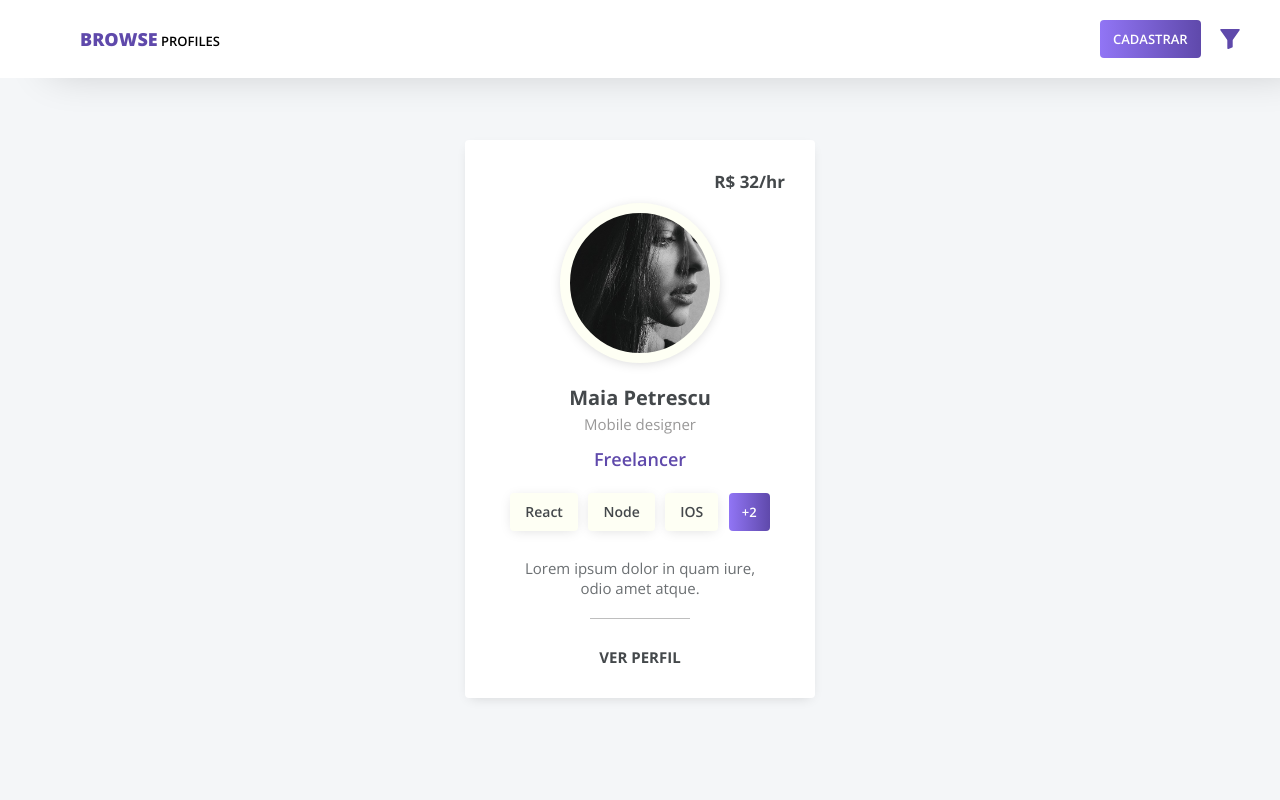
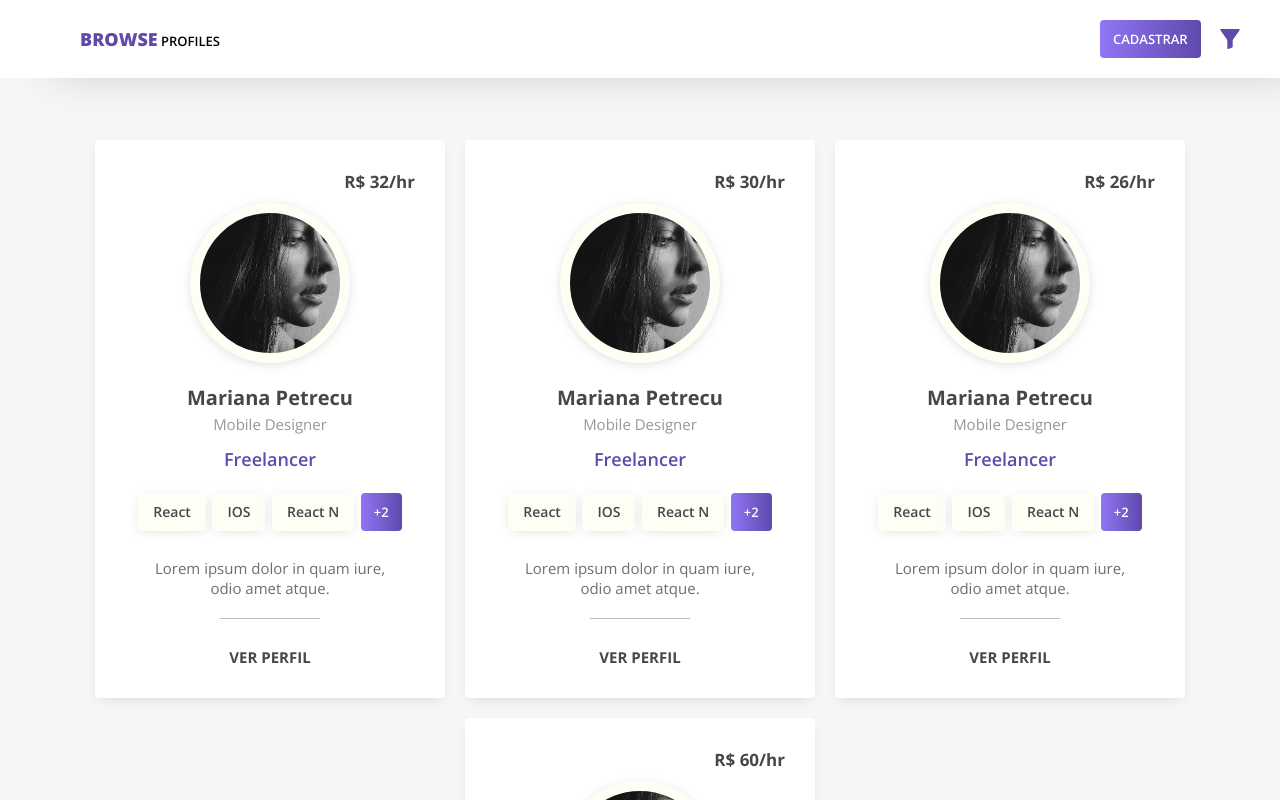
Before and after one commit to heliogsantos/browse-profiles, an Angular app: page / in a window 1280 px wide. Shown: the top 800 px of the page. Built offline with nearby package versions, Linux system fonts and the light colour scheme.

Commit message:
criei mock profiles e populei componente card

```diff
--- a/src/app/list-cards/cards/cards.component.html
+++ b/src/app/list-cards/cards/cards.component.html
@@ -1,3 +1,3 @@
 <section class="cards-wraper padding-default">
-    <app-card></app-card>
+    <app-card *ngFor="let profile of profiles" [profile]="profile"></app-card>
 </section>
--- a/src/app/list-cards/cards/cards.component.ts
+++ b/src/app/list-cards/cards/cards.component.ts
@@ -9,6 +9,47 @@ export class CardsComponent implements OnInit {
 
   constructor() { }
 
+
+  profiles = [
+    {
+      id: "1",
+      name: "Mariana Petrecu",
+      area: "Mobile Designer",
+      contract: "Freelancer",
+      skills: ["React", "IOS", "React Native"],
+      description: "Lorem ipsum dolor in quam iure, odio amet atque.",
+      imageURL: "../../../../assets/images/avatar.jpg",
+      hour: "R$ 32/hr"
+    },{
+      id: "2",
+      name: "Mariana Petrecu",
+      area: "Mobile Designer",
+      contract: "Freelancer",
+      skills: ["React", "IOS", "React Native"],
+      description: "Lorem ipsum dolor in quam iure, odio amet atque.",
+      imageURL: "../../../../assets/images/avatar.jpg",
+      hour: "R$ 30/hr"
+    },{
+      id: "3",
+      name: "Mariana Petrecu",
+      area: "Mobile Designer",
+      contract: "Freelancer",
+      skills: ["React", "IOS", "React Native"],
+      description: "Lorem ipsum dolor in quam iure, odio amet atque.",
+      imageURL: "../../../../assets/images/avatar.jpg",
+      hour: "R$ 26/hr"
+    },{
+      id: "4",
+      name: "Mariana Petrecu",
+      area: "Mobile Designer",
+      contract: "Freelancer",
+      skills: ["React", "IOS", "React Native"],
+      description: "Lorem ipsum dolor in quam iure, odio amet atque.",
+      imageURL: "../../../../assets/images/avatar.jpg",
+      hour: "R$ 60/hr"
+    }
+  ]
+
   ngOnInit() {
   }
 
--- a/src/app/shared/components/card/card.component.html
+++ b/src/app/shared/components/card/card.component.html
@@ -1,31 +1,27 @@
 <div class="card padding-default">
     <div class="header">
         <div class="title font-700 color-card">
-            <p>R$ 32/hr</p>
+            <p>{{profile.hour}}</p>
         </div>
         <div class="avatar-wraper">
-            <div class="avatar" [ngStyle]="{'background-image':'url(' + image + ')'}"></div>
+            <div class="avatar" [ngStyle]="{'background-image':'url(' + profile.imageURL + ')'}"></div>
         </div>
     </div>
     <div class="body">
         <div class="titles align-center color-card">
-            <p class="font-700">Maia Petrescu</p>
-            <p class="font-300">Mobile designer</p>
-            <p class="font-600">Freelancer</p>
+            <p class="font-700">{{profile.name}}</p>
+            <p class="font-300">{{profile.area}}</p>
+            <p class="font-600">{{profile.contract}}</p>
         </div>
-
         <div class="slills color-card">
-            <div class="skill font-600">React</div>
-            <div class="skill font-600">Node</div>
-            <div class="skill font-600">IOS</div>
+            <div class="skill font-600" *ngFor="let skill of profile.skills">{{skill.slice(0, 7)}}</div>
             <div class="btn font-600">+2</div>
         </div>
     </div>
     <div class="footer">
         <div class="align-center description">
-            <p>Lorem ipsum dolor in quam iure, odio amet atque.</p>
+            <p>{{profile.description}}</p>
         </div>
-
         <div class="align-center font-700 link">
             <a class="color-card" href="#">Ver perfil</a>
         </div>
--- a/src/app/shared/components/card/card.component.ts
+++ b/src/app/shared/components/card/card.component.ts
@@ -1,4 +1,4 @@
-import { Component, OnInit } from '@angular/core';
+import { Component, OnInit, Input } from '@angular/core';
 
 @Component({
   selector: 'app-card',
@@ -9,7 +9,7 @@ export class CardComponent implements OnInit {
 
   constructor() { }
 
-  image = '../../../../assets/images/avatar.jpg';
+   @Input() profile: any;
 
   ngOnInit() {
   }
```
